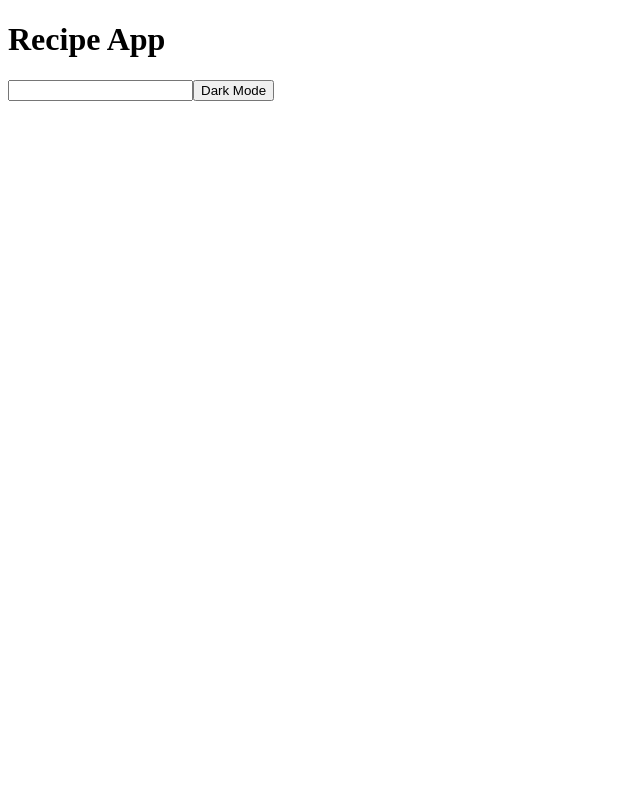
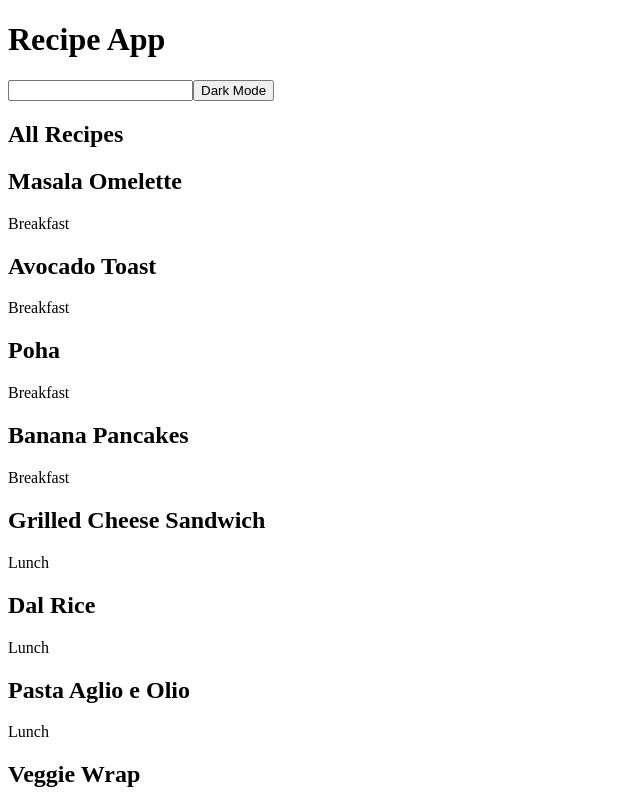
Before and after one commit to karixhma12/react_RecipeApp2, a React (Vite) app in the folder recipeapp/: page / in a window 1280 px wide. Shown: the top 800 px of the page, without its empty margins (0-640 px from the left). Built offline with nearby package versions, Linux system fonts and the light colour scheme.

Commit message:
build RecipeList component, render all recipe cards

```diff
--- a/recipeapp/src/App.jsx
+++ b/recipeapp/src/App.jsx
@@ -2,6 +2,7 @@ import {useState} from "react";
 import initialRecipes from "./data";
 import Navbar from "./components/Navbar";
 import RecipeCard from "./components/RecipeCard";
+import RecipeList from "./components/RecipeList";
 
 
 function App(){
@@ -10,7 +11,7 @@ function App(){
   return(
     <div>
       <Navbar/>
-
+      <RecipeList recipes={recipes}/>
     </div>
   )
 }
--- a/recipeapp/src/components/RecipeList.jsx
+++ b/recipeapp/src/components/RecipeList.jsx
@@ -0,0 +1,16 @@
+import RecipeCard from "./RecipeCard"
+
+function RecipeList({recipes}){
+    return(
+        <div>
+            <h2> All Recipes </h2>
+            <div>
+                {recipes.map((recipe)=>{
+                return <RecipeCard key={recipe.id} recipe={recipe}/>
+                })}
+            </div>
+        </div>
+    )
+}
+
+export default RecipeList;
```
